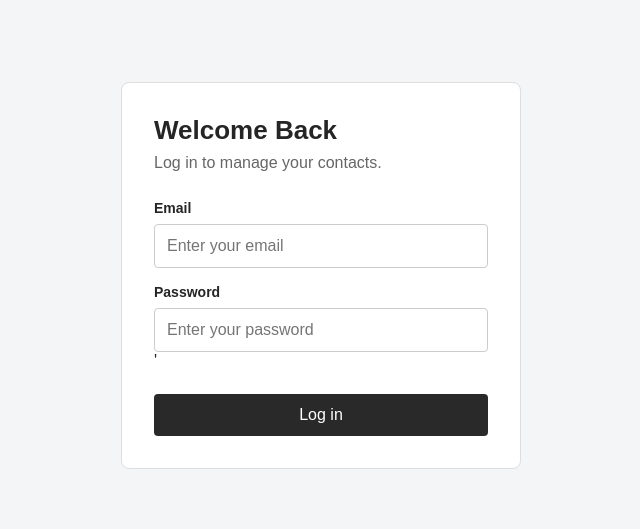
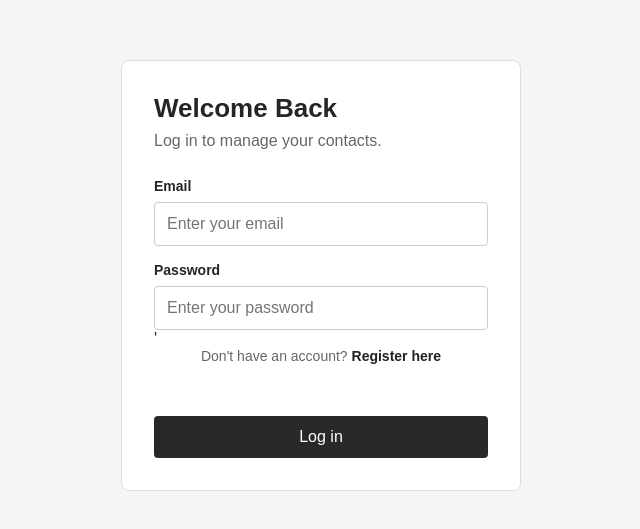
Before and after one commit to AaryanK0810/Contact_Manager_MySQL, a React (Vite) app in the folder frontend-react/: page /login in a window 1280 px wide. Shown: the part 125-654 px from the top of the page, without its empty margins (319-959 px from the left). Built offline with nearby package versions, Linux system fonts and the light colour scheme; no server answers.

Commit message:
Dont have an account then redirect to register page link

```diff
--- a/frontend-react/src/index.css
+++ b/frontend-react/src/index.css
@@ -169,3 +169,20 @@ input {
   margin-top: 12px;
   flex-wrap: wrap;
 }
+
+.auth-switch {
+  color: #666;
+  font-size: 14px;
+  text-align: center;
+  margin-top: 18px;
+}
+
+.auth-switch a {
+  color: #222;
+  font-weight: 600;
+  text-decoration: none;
+}
+
+.auth-switch a:hover {
+  text-decoration: underline;
+}
--- a/frontend-react/src/pages/Login.jsx
+++ b/frontend-react/src/pages/Login.jsx
@@ -61,6 +61,8 @@ function Login()
                 <input id = 'password' type = 'password' value={password} onChange={(event) => setPassword(event.target.value)}
                 placeholder='Enter your password' required></input>'
 
+                <p className = 'auth-switch'>Don't have an account? <Link to = '/register'>Register here</Link></p>
+
                 <button type = 'submit' disabled = {loading}>{loading ? "Logging in..." : 'Log in'}</button>
             </form>
         </main>
--- a/frontend-react/src/pages/Register.jsx
+++ b/frontend-react/src/pages/Register.jsx
@@ -90,7 +90,7 @@ function Register() {
           {loading ? "Creating account..." : "Register"}
         </button>
 
-        <p>
+        <p className = 'auth-switch'>
           Already have an account? <Link to="/login">Log in</Link>
         </p>
       </form>
```
